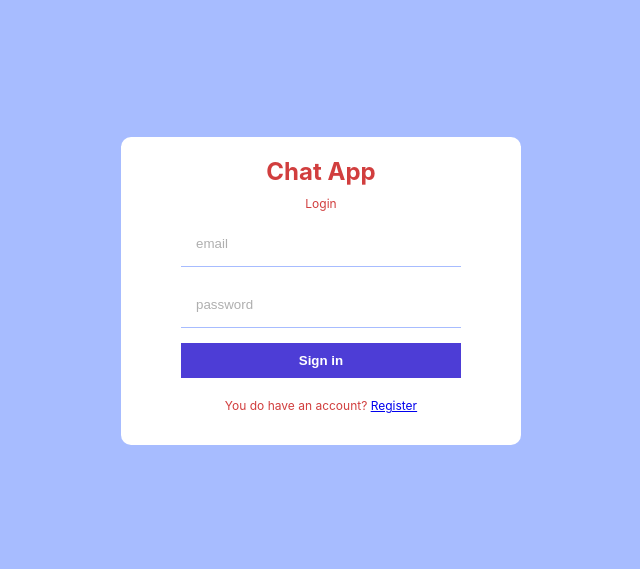
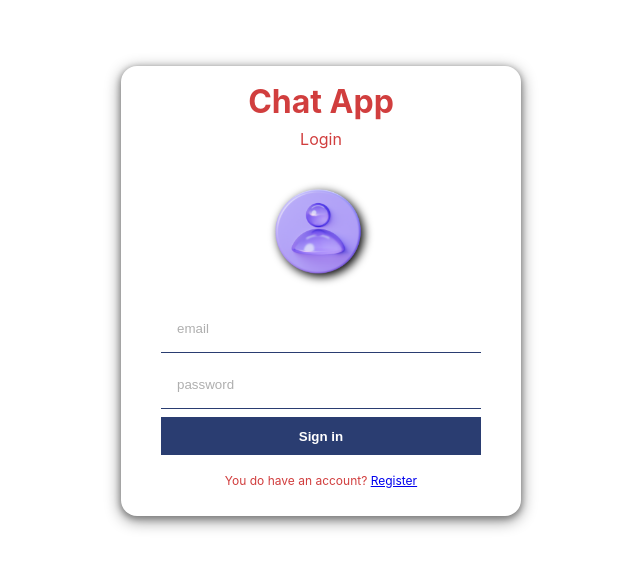
Before and after one commit to Mahmaduvesh/chat-app, a React (Create React App) app: page /login in a window 1280 px wide. Shown: the part 109-678 px from the top of the page, without its empty margins (319-959 px from the left). Built offline with nearby package versions, Linux system fonts and the light colour scheme; no server answers.

Commit message:
Changes UI

```diff
--- a/src/pages/Login.jsx
+++ b/src/pages/Login.jsx
@@ -2,6 +2,7 @@ import React, { useState } from "react";
 import { useNavigate, Link } from "react-router-dom";
 import { signInWithEmailAndPassword } from "firebase/auth";
 import { auth } from "../firebase";
+import LogoIcon from "../images/login.png";
 
 const Login = () => {
   const [err, setErr] = useState(false);
@@ -25,6 +26,7 @@ const Login = () => {
       <div className="formWrapper">
         <span className="logo">Chat App</span>
         <span className="title">Login</span>
+        <img src={LogoIcon} alt="" />
         <form onSubmit={handleSubmit}>
           <input type="email" placeholder="email" name="email" />
           <input type="password" placeholder="password" name="password" />
--- a/src/pages/Register.jsx
+++ b/src/pages/Register.jsx
@@ -5,6 +5,7 @@ import { auth, db, storage } from "../firebase";
 import { ref, uploadBytesResumable, getDownloadURL } from "firebase/storage";
 import { doc, setDoc } from "firebase/firestore";
 import { Link, useNavigate } from "react-router-dom";
+import LogoIcon from "../images/login.png";
 
 const Register = () => {
   const [err, setErr] = useState(false);
@@ -59,6 +60,7 @@ const Register = () => {
       <div className="formWrapper">
         <span className="logo">Chat App</span>
         <span className="title">Register</span>
+        <img src={LogoIcon} alt="" />
         <form onSubmit={handleSubmit}>
           <input type="text" placeholder="display name" name="displayName" />
           <input type="email" placeholder="email" name="email" />
--- a/src/style.scss
+++ b/src/style.scss
@@ -15,9 +15,9 @@
         @content;
     }
 }
-
+// #e17ebb
 .formContainer{
-    background-color: #a7bcff;
+    // background-color: #2a3d71;
     height: 100vh;
     display: flex;
     align-items: center;
@@ -25,17 +25,18 @@
 
     .formWrapper{
         background-color: white;
-        padding:20px 60px ;
-        border-radius: 10px;
+        box-shadow: 0px 2px 6px 0px gray, 0px 4px 16px 0px gray;
+        padding:1rem 2.5rem ;
+        border-radius: 1rem;
         display: flex;
         flex-direction: column;
-        gap: 10px;
+        gap: 0.5rem;
         align-items: center;
 
         .logo{
             color: #d13e3e;
             font-weight: bold;
-            font-size: 24px;
+            font-size: 2rem;
             @include tablet{
                 display: none;
             }
@@ -43,26 +44,35 @@
 
         .title{
             color: #d13e3e;
-            font-size: 12px;
+            font-size: 1rem;
+        }
+
+        img{
+            height: 10rem;
+            width: 10rem;
+            margin-bottom:-20px;
+            // box-shadow: 5px 5px 10px #555;
+            filter: drop-shadow(3px 3px 5px black);
+
         }
         form{
             display: flex;
             flex-direction: column;
-            gap: 15px;
+            gap: 0.5rem;
 
             input{
-                padding: 15px;
+                padding: 1rem;
                 border: none;
-                width: 250px;
-                border-bottom: 1px solid #a7bcff;
+                width: 18rem;
+                border-bottom: 1px solid #2a3d71;
                 &::placeholder{
                     color: rgb(175,175,175);
                 }
             }
             button{
-                background-color: #4d3dd6;
+                background-color: #2a3d71;
                 color: white;
-                padding: 10px;
+                padding: 0.7rem;
                 font-weight: bold;
                 border: none;
                 cursor: pointer;
@@ -79,6 +89,7 @@
             img{
                 height: 32px;
                 width: 32px;
+                margin-bottom:5px;
             }
         }
         p{
@@ -90,19 +101,21 @@
 }
 
 .home{
-    background-color:  #a7bcff;
+    // background-color:  #f4a04b;
     height: 100vh;
     display: flex;
     justify-content: center;
     align-items: center;
 
     .container{
-        border: 1px solid white;
+        // border: 0px solid white;
         border-radius: 10px;
         width: 65%;
         height: 80%;
         display: flex;
         overflow: hidden;
+        box-shadow: 0px 2px 6px 0px black, 0px 4px 16px 0px red;
+
         @include tablet{
             width: 90%;
         }
@@ -248,6 +261,9 @@
                             border-radius: 50%;
                             object-fit: cover;
                         }
+                        span{
+                            font-size: 10px;
+                        }
                     }
 
                     .messageContent{
```
Also changed, not shown: src/images/login.png (added).
